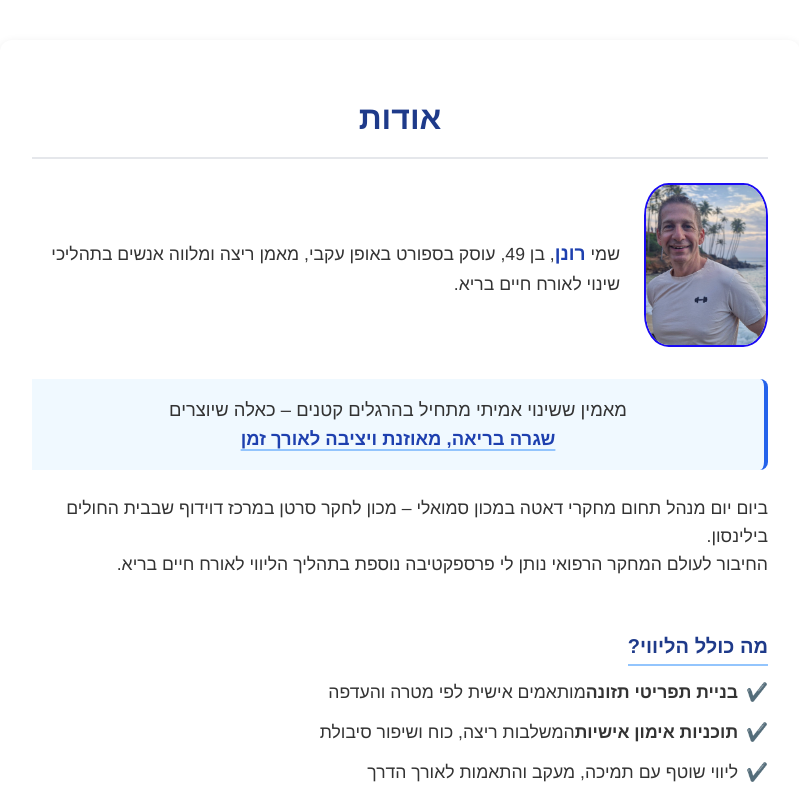
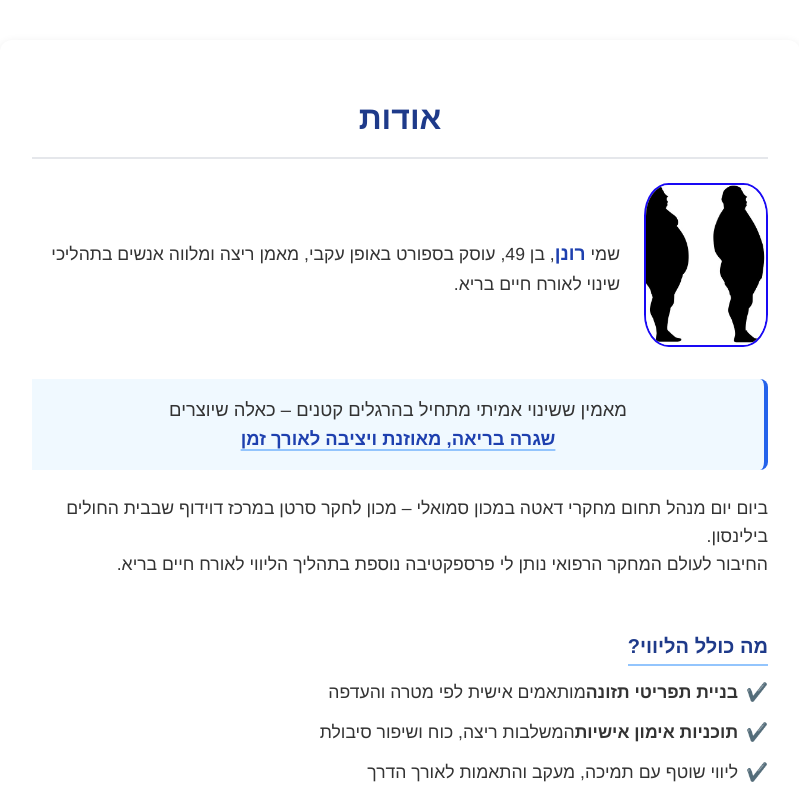
Before and after one commit to ronental75/nutrition-community, a React (Create React App) app: page /about in a window 1280 px wide. Shown: the top 800 px of the page, without its empty margins (240-1039 px from the left). Built offline with nearby package versions, Linux system fonts and the light colour scheme.

Commit message:
Initial commit

```diff
--- a/src/About.js
+++ b/src/About.js
@@ -9,7 +9,7 @@ export default function About() {
 
         <div className="about-profile">
           <div className="profile-image">
-            <img src="/images/ronen.jpg" alt="רונן" className="profile-photo" />
+            <img src="/images/stack.jpg" alt="רונן" className="profile-photo" />
           </div>
           <div className="profile-intro">
             <p className="intro-text">
```
